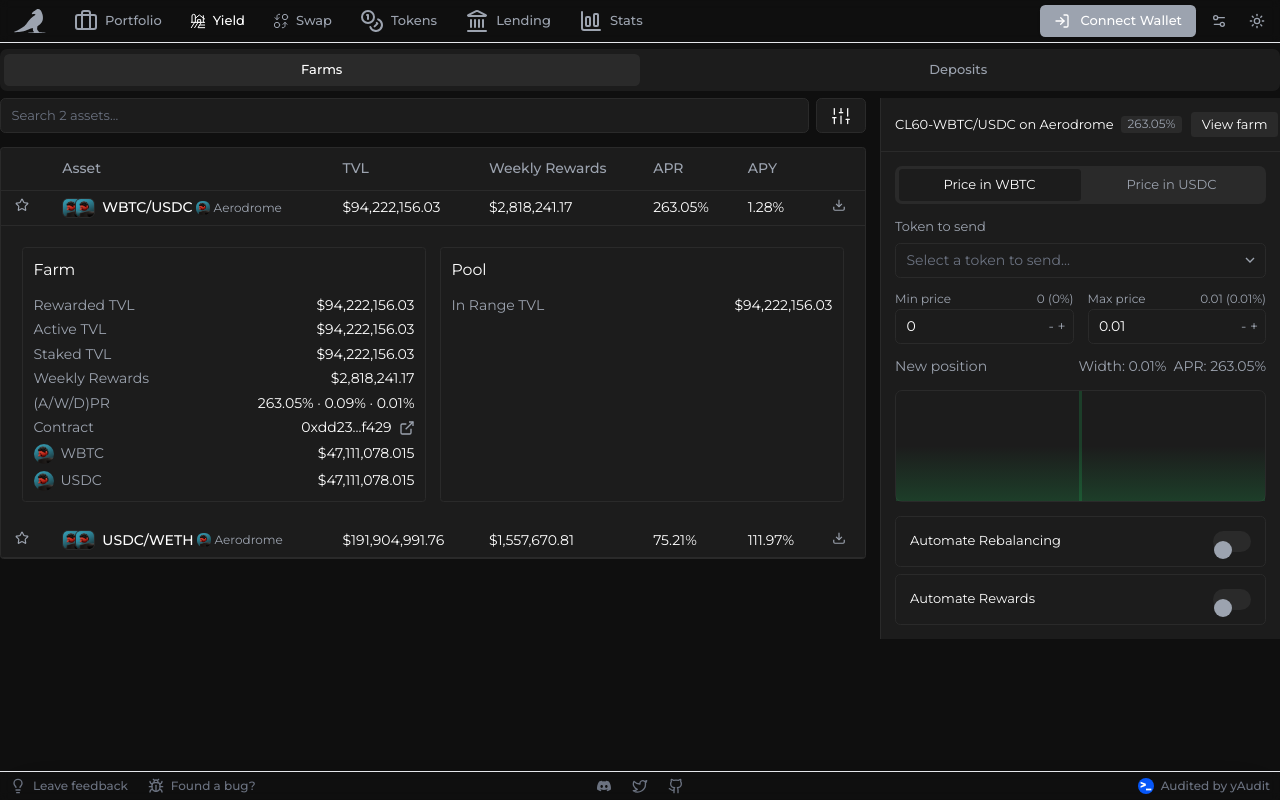
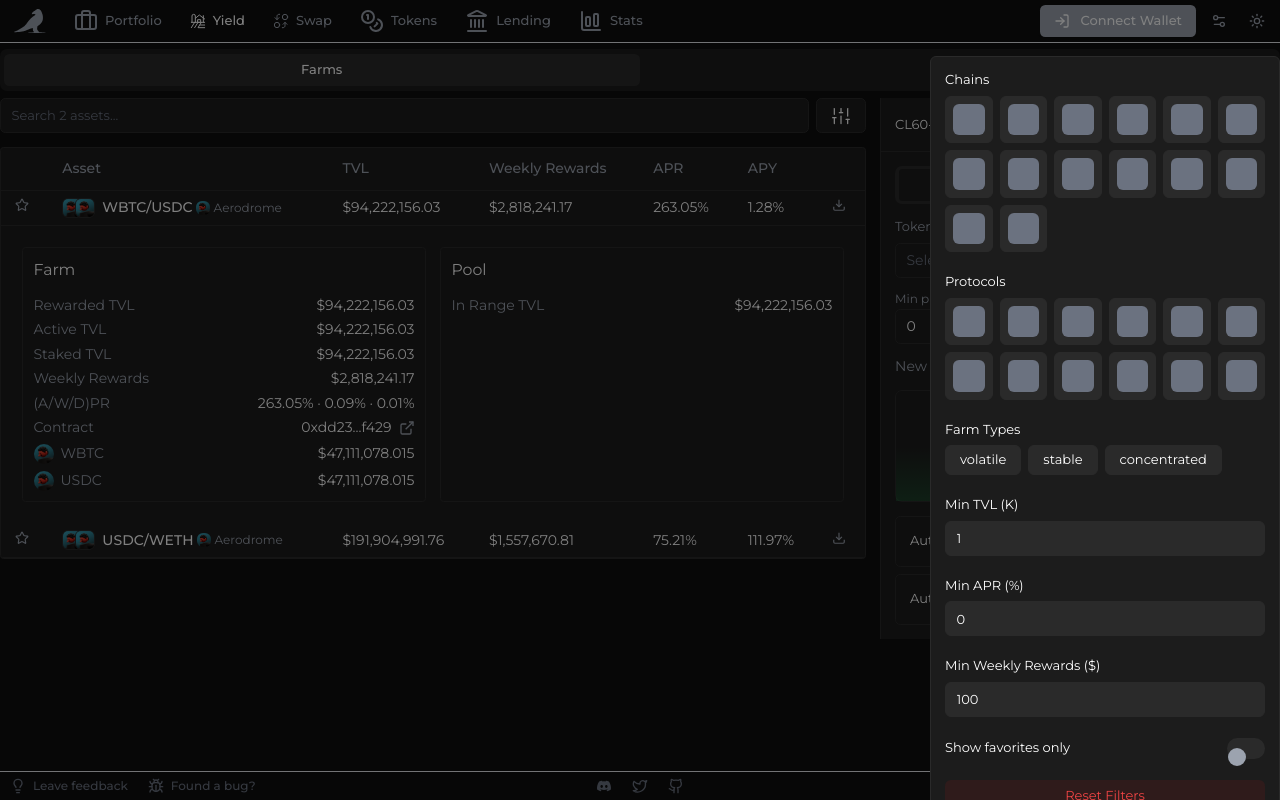
Before and after one commit to Victorola-coder/yield, a Next.js app: page / in a window 1280 px wide. Both pictures are taken after a click on the button 841 px from the left and 115 px from the top of the page. Built offline with nearby package versions, Linux system fonts and the light colour scheme; no server answers.

Commit message:
Enhance FilterModal and Home component; added filter button functionality in Home, improved state management for favorites in FilterModal, and adjusted layout for better user experience.

```diff
--- a/app/components/FilterModal.tsx
+++ b/app/components/FilterModal.tsx
@@ -1,3 +1,5 @@
+"use client";
+
 import { useState } from "react";
 
 interface FilterModalProps {
@@ -8,8 +10,8 @@ interface FilterModalProps {
 export function FilterModal({ isOpen, onClose }: FilterModalProps) {
   const [minTVL, setMinTVL] = useState("1");
   const [minAPR, setMinAPR] = useState("0");
+  const [minWeeklyRewards, setMinWeeklyRewards] = useState("100");
   const [showFavorites, setShowFavorites] = useState(false);
-  const [minWeeklyRewards, setMinWeeklyRewards] = useState("100");
 
   // Add click handler for the backdrop
   const handleBackdropClick = (e: React.MouseEvent) => {
@@ -22,7 +24,7 @@ export function FilterModal({ isOpen, onClose }: FilterModalProps) {
 
   return (
     <div
-      className="fixed inset-0 z-50 flex items-start justify-end pt-16 bg-black/50"
+      className="fixed inset-0 z-50 bg-black/50 flex items-start justify-end pt-16"
       onClick={handleBackdropClick}
     >
       <div className="w-[350px] rounded-[calc(var(--radius)-2px)] border border-[#2a2a2a] bg-[#1c1c1c] p-4">
@@ -126,7 +128,15 @@ export function FilterModal({ isOpen, onClose }: FilterModalProps) {
           </div>
 
           {/* Reset button */}
-          <button className="w-full rounded-[calc(var(--radius)-2px)] bg-red-900/20 px-4 py-2 text-sm text-red-500 hover:bg-red-900/30">
+          <button
+            className="w-full rounded-[calc(var(--radius)-2px)] bg-red-900/20 px-4 py-2 text-sm text-red-500 hover:bg-red-900/30"
+            onClick={() => {
+              setMinTVL("1");
+              setMinAPR("0");
+              setMinWeeklyRewards("100");
+              setShowFavorites(false);
+            }}
+          >
             Reset Filters
           </button>
         </div>
--- a/app/page.tsx
+++ b/app/page.tsx
@@ -84,7 +84,11 @@ export default function Home() {
                           autoFocus
                         />
                       </div>
-                      <button className="inline-flex items-center justify-center rounded-md text-sm font-medium border border-[#2a2a2a] bg-[#1c1c1c] hover:bg-[#2a2a2a] text-white h-10 px-4 py-2">
+                      {/* filter button */}
+                      <button
+                        onClick={() => setIsFilterOpen(!isFilterOpen)}
+                        className="inline-flex items-center justify-center rounded-md text-sm font-medium border border-[#2a2a2a] bg-[#1c1c1c] hover:bg-[#2a2a2a] text-white h-10 px-4 py-2"
+                      >
                         <svg
                           xmlns="http://www.w3.org/2000/svg"
                           width="20"
```
